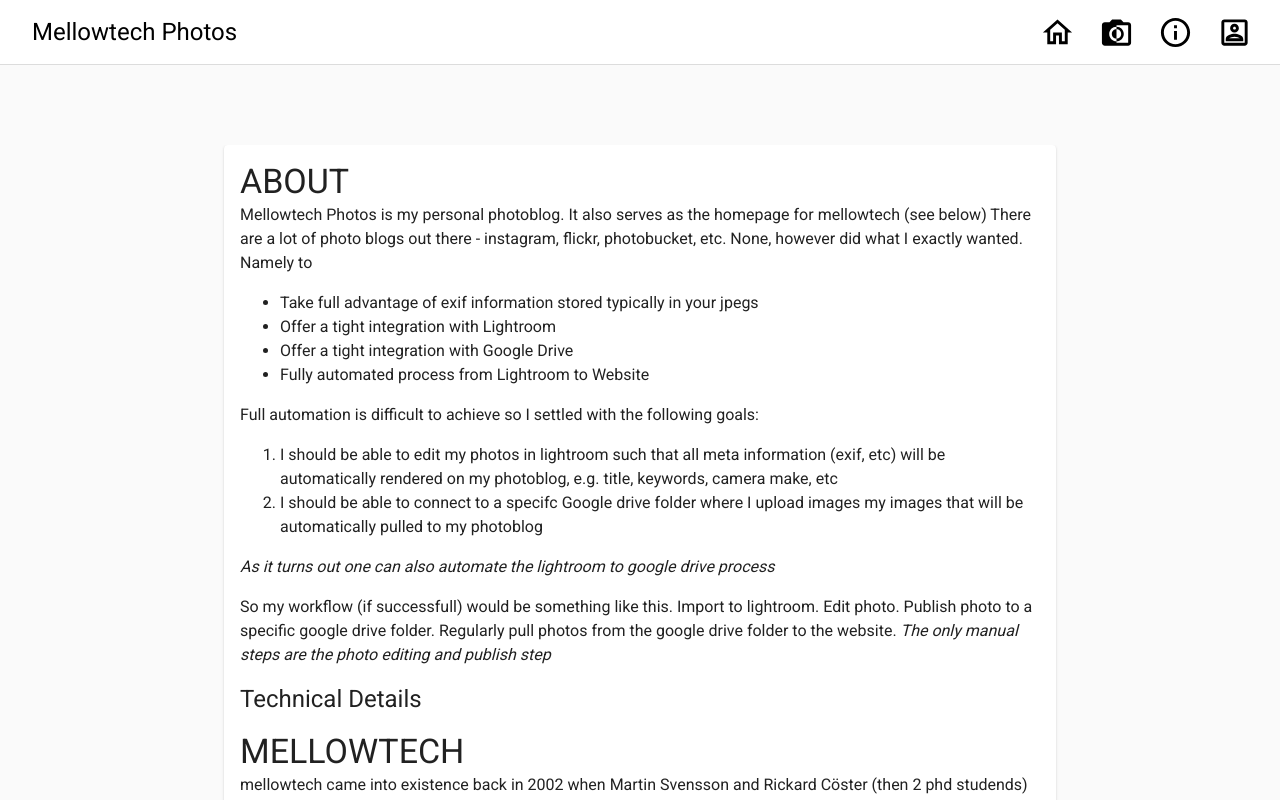
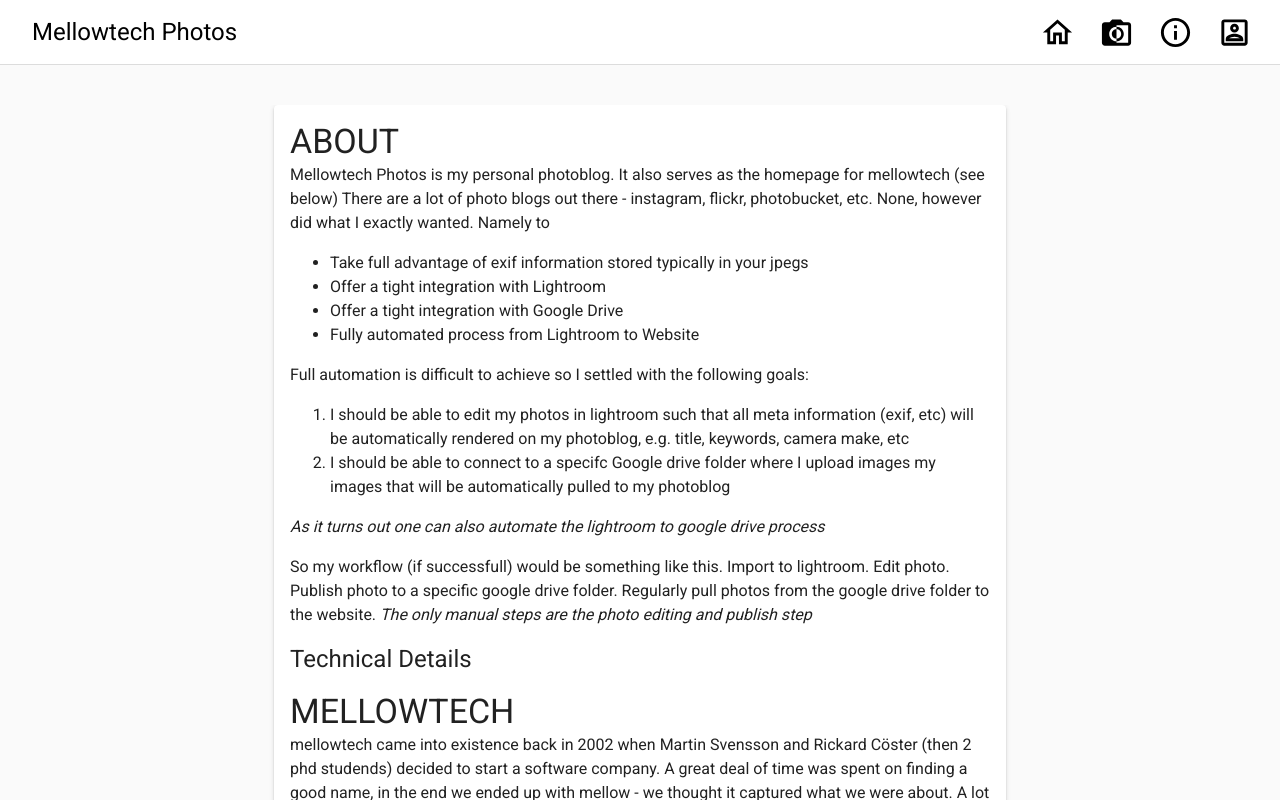
Before and after one commit to msvens/mphotos-app, a React (Create React App) app: page /about in a window 1280 px wide. Shown: the top 800 px of the page. Built offline with nearby package versions, Linux system fonts and the light colour scheme.

Commit message:
Changes the grid layout somewhat

```diff
--- a/src/components/AboutPage.tsx
+++ b/src/components/AboutPage.tsx
@@ -12,8 +12,9 @@
             overflow: 'hidden',
         },
         paper: {
-            width: 800,
-            padding: "1em"
+            maxWidth: 700,
+            width: 700,
+            padding: theme.spacing(2)
         }
     }),
 );
@@ -23,7 +24,7 @@
 
     return (
         <div className={classes.root}>
-            <Paper className={classes.paper} elevation={1}>
+            <Paper className={classes.paper} elevation={2} >
                 <Typography variant="h4">About</Typography>
                 <Typography variant="body1" paragraph>
                     Mellowtech Photos is my personal photoblog. It also serves as the homepage for mellowtech (see below)
--- a/src/components/BioDialog.tsx
+++ b/src/components/BioDialog.tsx
@@ -11,7 +11,7 @@
             width: 1020,
             maxWidth: 1020,
             paddingBottom: theme.spacing(4),
-            paddingLeft: theme.spacing(10)
+            paddingLeft: theme.spacing(4)
         },
         paper: {
             padding: theme.spacing(2),
--- a/src/components/Header.tsx
+++ b/src/components/Header.tsx
@@ -39,7 +39,7 @@
             margin: 'auto',
             minHeight: '100vh',
             backgroundColor: theme.palette.grey["50"],
-            paddingBottom: theme.spacing(10)
+            paddingBottom: theme.spacing(5)
         },
         appBar: {
             paddingLeft:theme.spacing(2),
@@ -56,7 +56,7 @@
         appBarDivider: {
         },
         content: {
-            paddingTop: theme.spacing(10),
+            paddingTop: theme.spacing(5),
         },
     }),
 );
--- a/src/components/PhotoNav.tsx
+++ b/src/components/PhotoNav.tsx
@@ -12,6 +12,7 @@
         root: {
             flexGrow: 1,
             margin: 'auto',
+            paddingBottom: theme.spacing(2)
         },
         divider: {
             marginTop: theme.spacing(2),
@@ -71,7 +72,7 @@
                         <Typography variant="body2" gutterBottom align="center">
                             {getText()}
                         </Typography>
-                        <Divider className={classes.divider}/>
+                        {/*<Divider className={classes.divider}/>*/}
                     </Grid>
                 </Grid>
         </div>
--- a/src/components/PhotoPage.tsx
+++ b/src/components/PhotoPage.tsx
@@ -19,7 +19,6 @@
             flexWrap: 'wrap',
             justifyContent: 'space-around',
             overflow: 'hidden',
-            maxWidth: 1200,
             margin: 'auto'
 
         },
@@ -30,19 +29,11 @@
         },
         imgItem: {
             display: 'flex',
-            maxHeigh: 800,
-            height: 800,
+            // maxHeigh: 800,
+            // height: 800,
+            maxWidth: 1080,
 
         },
-        title: {
-          textDecoration: "underline"
-        },
-        arrow: {
-            display: 'flex',
-            marginTop: theme.spacing(10),
-        },
-        info: {
-        }
     }),
 );
 
@@ -107,21 +98,21 @@
         <div className={classes.root}>
             {photos.length > 0 &&
             <Grid container alignItems="center" justify="space-around">
-                <Grid item xs={9} className={classes.info}>
+                <Grid item xs={12}>
                     <PhotoNav photo={photos[idx]}
                               onClickForward={handleForward}
                               onClickPrev={handleBackward}
                               isLoggedIn={loggedIn}
                               onClickProfile={setProfilePic}/>
                 </Grid>
-                <Grid item xs={9} className={classes.imgItem} justify="center">
+                <Grid item xs={12} className={classes.imgItem} justify="center">
                     <img className={classes.img} alt={photos[idx].title} src={PhotosApi.getImageUrl(photos[idx])} onClick={handleOpen}/>
                 </Grid>
             </Grid>
             }
-            {photos.length > 0 &&
-                <PhotoDialog url={PhotosApi.getImageUrl(photos[idx])} openDialog={open} onClose={handleClose}/>
-            }
+            {/*{photos.length > 0 &&*/}
+            {/*    <PhotoDialog url={PhotosApi.getImageUrl(photos[idx])} openDialog={open} onClose={handleClose}/>*/}
+            {/*}*/}
         </div>
     );
 };
```
